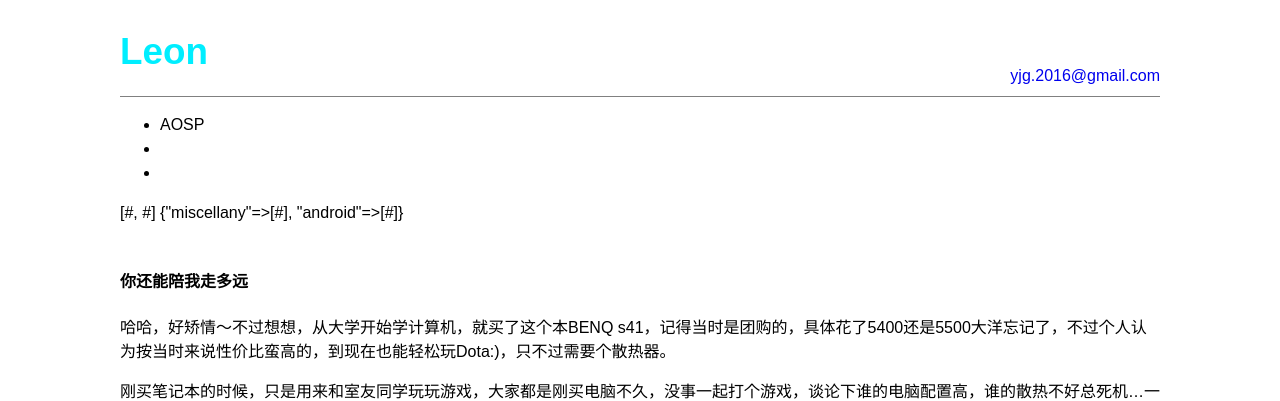
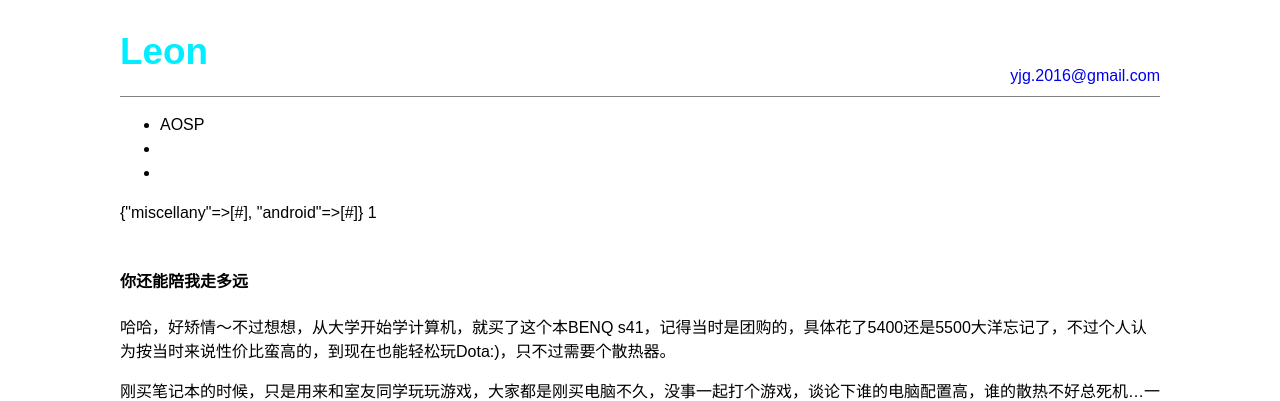
Before and after one commit to leongithub/blog, a Jekyll site: the page built from _posts/miscellany/2013-11-10-os.md, in a window 1280 px wide. Shown: the top 401 px of the page. Built offline with Jekyll 4.4.1, drawn with Linux system fonts in a browser that asks for light colours; comment, search, counter and statistics services are not loaded.

Commit message:
测试分类

```diff
--- a/_includes/category.html
+++ b/_includes/category.html
@@ -11,7 +11,12 @@
   </li>
   {% endfor %}
 </ul>
-{{ site.collections }}
 
 {{ site.categories }}
+
+{% for post in site.categories.android %}
+    {% capture length %}{{ forloop.length }}{% endcapture %}
+{% endfor %}
+
+{{ length }}
 </div>
```
